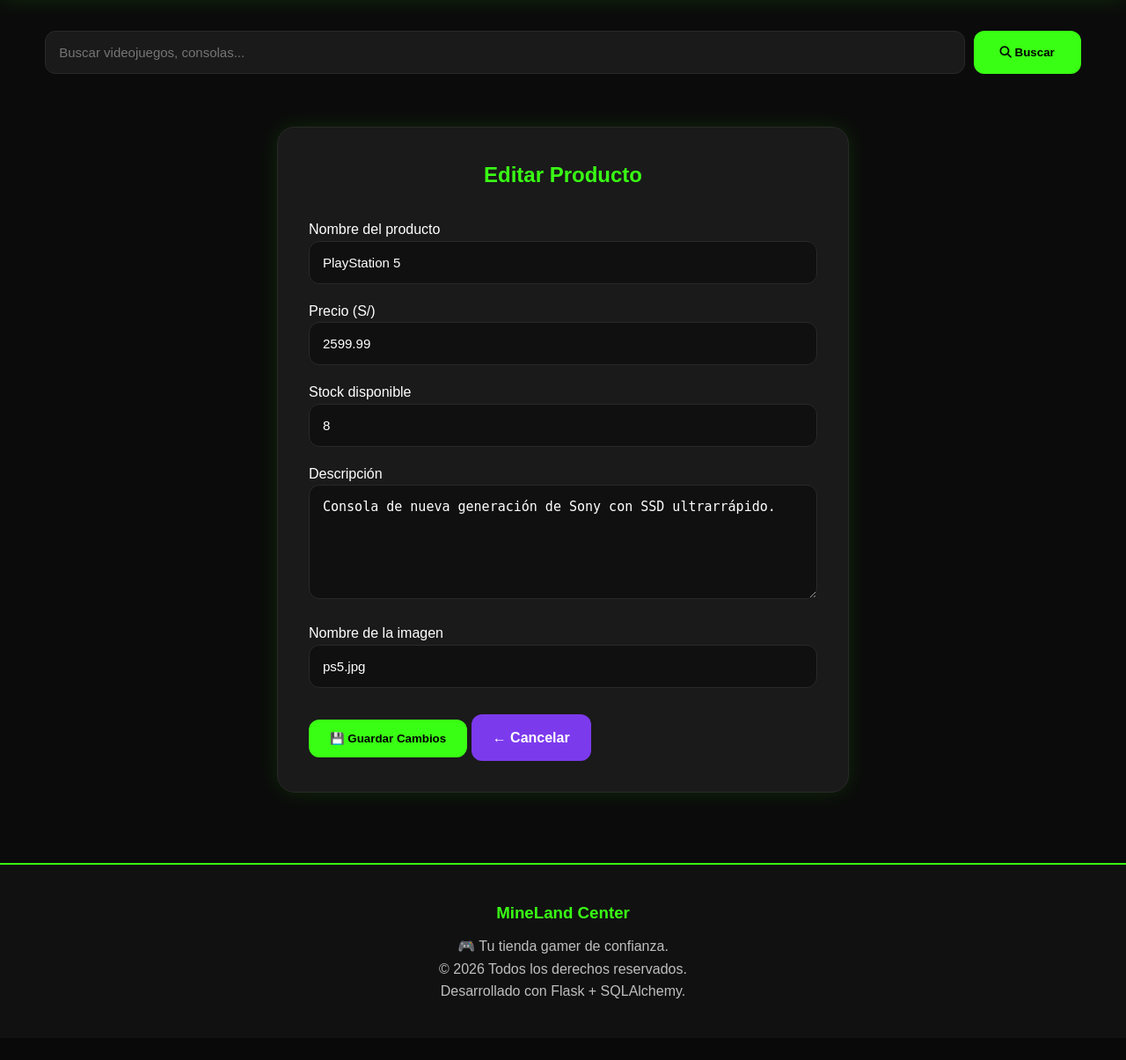
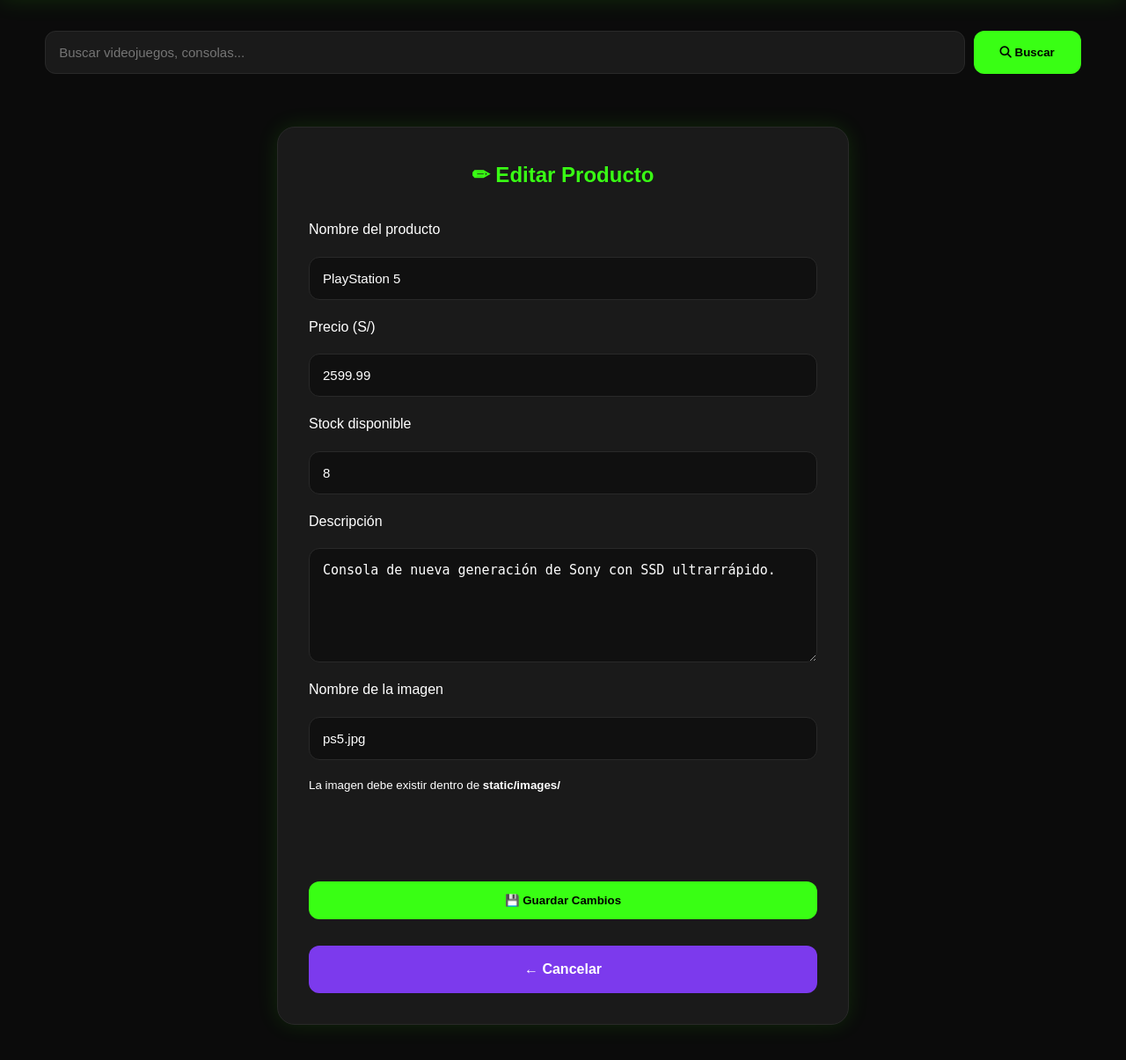
Before and after one commit to TheDark-15/Proyecto_MineLand, a Flask app: page /edit_product/1 in a window 1280 px wide. Shown: the part 166-1371 px from the top of the page at 88% size. Before the commit the page ends 1301 px from the top, so only its background shows below. Run offline with Flask 3, Linux system fonts and the light colour scheme; the visitor is signed in with stand-in values (Sample User, id 1); data comes from the database, SQL or seed files in the repository.

Commit message:
Update edit_product.html

```diff
--- a/templates/edit_product.html
+++ b/templates/edit_product.html
@@ -4,71 +4,93 @@
 
 <div class="form-container">
 
-    <h2>Editar Producto</h2>
+    <h2>✏ Editar Producto</h2>
 
-    <form method="POST" class="edit-form">
+    <form method="POST">
 
-        <div class="form-group">
-            <label>Nombre del producto</label>
+        <label for="name">
+            Nombre del producto
+        </label>
+
         <input
             type="text"
+            id="name"
             name="name"
             value="{{ product.name }}"
+            maxlength="100"
             required
         >
-        </div>
 
-        <div class="form-group">
-            <label>Precio (S/)</label>
+        <label for="price">
+            Precio (S/)
+        </label>
+
         <input
             type="number"
-                step="0.01"
+            id="price"
             name="price"
             value="{{ product.price }}"
+            step="0.01"
+            min="0"
             required
         >
-        </div>
 
-        <div class="form-group">
-            <label>Stock disponible</label>
+        <label for="stock">
+            Stock disponible
+        </label>
+
         <input
             type="number"
+            id="stock"
             name="stock"
             value="{{ product.stock }}"
             min="0"
             required
         >
-        </div>
 
-        <div class="form-group full">
-            <label>Descripción</label>
+        <label for="description">
+            Descripción
+        </label>
+
         <textarea
+            id="description"
             name="description"
             rows="5"
-                required>{{ product.description }}</textarea>
-        </div>
+            required
+        >{{ product.description }}</textarea>
 
-        <div class="form-group">
-            <label>Nombre de la imagen</label>
+        <label for="image_url">
+            Nombre de la imagen
+        </label>
+
         <input
             type="text"
+            id="image_url"
             name="image_url"
             value="{{ product.image_url.replace('images/', '') }}"
             required
         >
-        </div>
 
-        <div class="form-buttons">
+        <small>
+            La imagen debe existir dentro de
+            <strong>static/images/</strong>
+        </small>
 
-            <button type="submit" class="btn-primary">
+        <br><br>
+
+        <button
+            type="submit"
+            class="btn-primary"
+        >
             💾 Guardar Cambios
         </button>
 
-            <a href="{{ url_for('dashboard') }}" class="btn-secondary">
+        <a
+            href="{{ url_for('dashboard') }}"
+            class="btn-secondary"
+        >
             ← Cancelar
         </a>
-
-        </div>
 
     </form>
 
```
Lines whose indentation alone changed are shown as unchanged.
